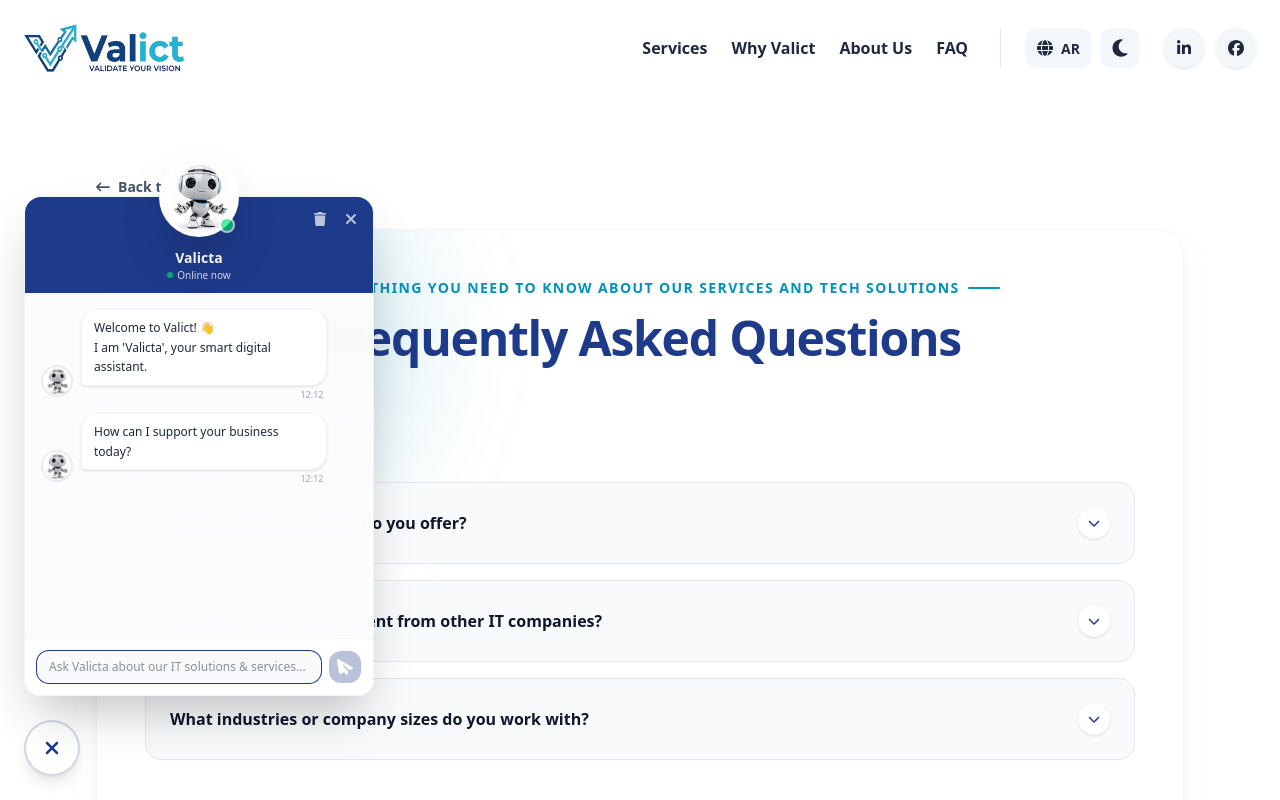
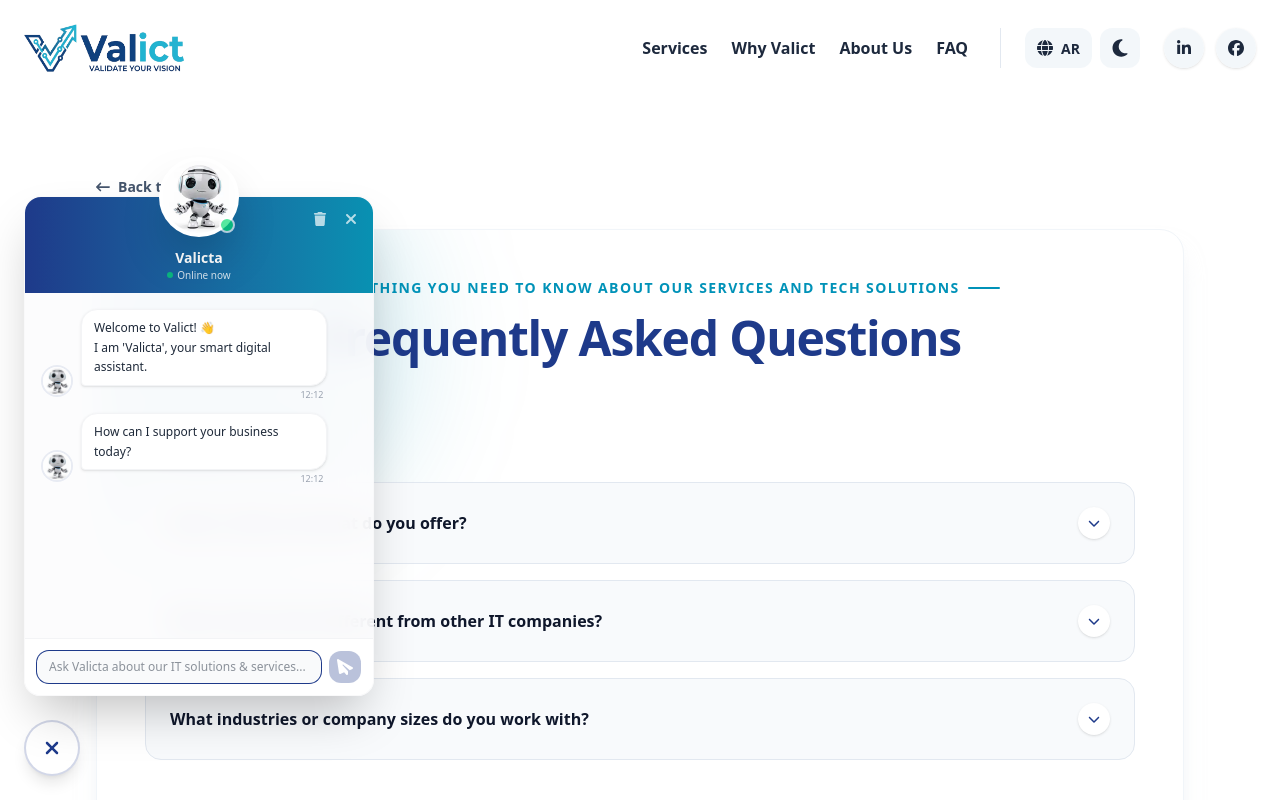
Before and after one commit to Tarek-Ali0/Valict, a Next.js app: page /en/faq in a window 1280 px wide. Both pictures are taken after a click on the button 52 px from the left and 748 px from the top of the page. Shown: the top 800 px of the page. Built offline with nearby package versions, Linux system fonts and the light colour scheme; a web font is replaced by a local one.

Commit message:
Refactor AIChatWidget styles for better appearance
Updated the chat widget's background and header styles for improved aesthetics.

```diff
--- a/src/components/AIChatWidget.tsx
+++ b/src/components/AIChatWidget.tsx
@@ -329,14 +329,14 @@ export function AIChatWidget({ lang }: AIChatWidgetProps) {
 
       {/* نافذة الشات */}
       <div
-        className={`fixed sm:absolute bottom-20 left-2 right-2 sm:left-0 sm:right-auto w-auto sm:w-[350px] h-[calc(100vh-140px)] sm:h-[500px] max-h-[calc(100vh-120px)] sm:max-h-[500px] bg-white/95 dark:bg-[#0F172A]/95 backdrop-blur-md rounded-2xl shadow-2xl border border-gray-100 dark:border-gray-800 flex flex-col transition-all duration-300 origin-bottom-left ${
+        className={`fixed sm:absolute bottom-20 left-2 right-2 sm:left-0 sm:right-auto w-auto sm:w-[350px] h-[calc(100vh-140px)] sm:h-[500px] max-h-[calc(100vh-120px)] sm:max-h-[500px] bg-white/80 dark:bg-[#0F172A]/80 backdrop-blur-lg rounded-2xl shadow-2xl border border-gray-100/50 dark:border-gray-800/50 flex flex-col transition-all duration-300 origin-bottom-left ${
           isOpen
             ? "scale-100 opacity-100 visible"
             : "scale-75 opacity-0 invisible pointer-events-none"
         }`}
       >
-        {/* الهيدر مع الـ Avatar المنبثق */}
-        <div className="relative bg-valict-navy dark:bg-[#0F172A] rounded-t-2xl pt-12 pb-3 px-3">
+        {/* الهيدر مع الـ Avatar المنبثق — تدرج فالكت */}
+        <div className="relative bg-gradient-to-r from-valict-navy to-valict-cyan dark:from-[#0F172A] dark:to-valict-cyan/70 rounded-t-2xl pt-12 pb-3 px-3">
           <div className="absolute left-1/2 -translate-x-1/2 -top-10 w-20 h-20 rounded-full bg-white dark:bg-[#0F172A] border-4 border-white dark:border-[#0F172A] shadow-2xl flex items-center justify-center z-20">
             <div className="relative w-full h-full rounded-full flex items-center justify-center overflow-hidden">
               <ValictaAvatar size={72} className="scale-110" />
```
